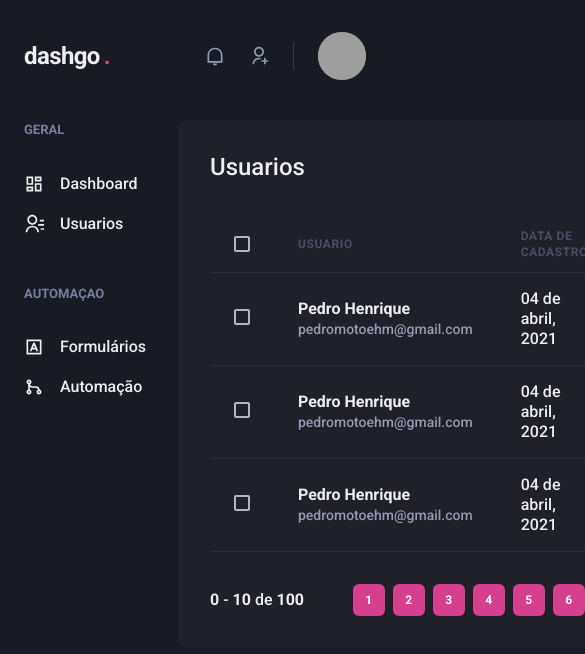
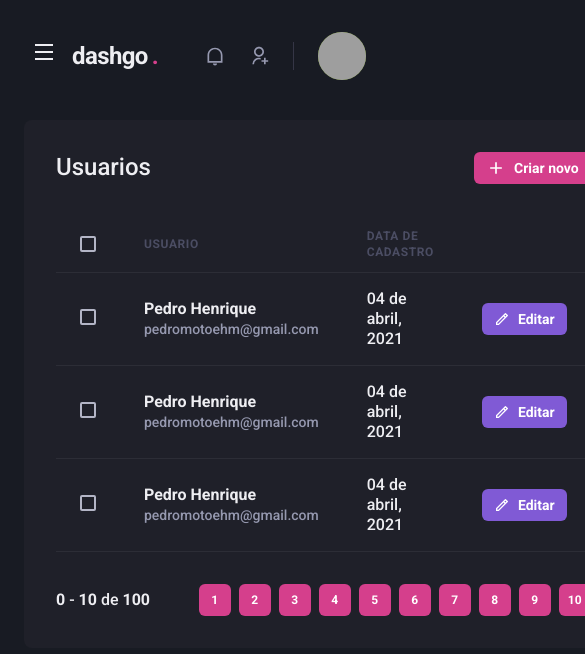
Before and after one commit to pedrokpdo/dashgoo, a Next.js app: page /users in a window 390 px wide. Shown: the top 654 px of the page, 585 px wide, since content can reach past the window. Built offline with nearby package versions, Linux system fonts and the light colour scheme; grey boxes are pictures that could not be loaded.

Commit message:
Sidebar responsiva

```diff
--- a/src/components/Header/index.tsx
+++ b/src/components/Header/index.tsx
@@ -1,10 +1,14 @@
-import { Flex, useBreakpointValue } from '@chakra-ui/react'
+import { Flex, Icon, IconButton, useBreakpointValue } from '@chakra-ui/react'
+import { RiMenuLine } from 'react-icons/ri'
+import { useSidebarDrawer } from '../../context/SidebarDrawerContext'
 import { Logo } from './Logo'
 import { NotificationsNav } from './NotificationsNav'
 import { Profile } from './Profile'
 import { SearchBox } from './SearchBox'
 
 export function Header () {
+    const { onOpen } = useSidebarDrawer()
+
     const isWideVersion = useBreakpointValue({
         base: false,
         lg: true,
@@ -21,6 +25,20 @@
             px='6'
             align='center'
         >
+            { !isWideVersion && (
+                <IconButton
+                aria-label='Open Navigation'
+                icon={<Icon as={RiMenuLine}/>}
+                fontSize='24'
+                variant='unstyled'
+                onClick={onOpen}
+                mr='2'
+                >
+
+                </IconButton>
+
+
+            ) }
                 <Logo/>
               {isWideVersion && <SearchBox />}
 
--- /dev/null
+++ b/src/components/Sidebar/SidebarNav.tsx
@@ -0,0 +1,20 @@
+import { Stack } from "@chakra-ui/react";
+import { RiContactsLine, RiDashboardLine, RiGitMergeLine, RiInputMethodLine } from "react-icons/ri";
+import { NavLink } from "./NavLink";
+import { NavSection } from "./NavSection";
+
+export function SidebarNav() {
+    return (
+        <Stack spacing='12' align='flex-start'>
+        <NavSection title="GERAL">
+         <NavLink icon={RiDashboardLine}>Dashboard</NavLink>
+         <NavLink icon={RiContactsLine}>Usuarios</NavLink>
+        </NavSection>
+        <NavSection title='AUTOMAÇAO'>
+        <NavLink icon={RiInputMethodLine}>Formulários</NavLink>
+         <NavLink icon={RiGitMergeLine}>Automação</NavLink>
+        </NavSection>
+
+     </Stack>
+    )
+}
--- a/src/components/Sidebar/index.tsx
+++ b/src/components/Sidebar/index.tsx
@@ -1,22 +1,33 @@
-import { Box, Stack } from "@chakra-ui/react";
-import { RiContactsLine, RiDashboardLine, RiGitMergeLine, RiInputMethodLine } from "react-icons/ri";
-import { NavLink } from "./NavLink";
-import { NavSection } from "./NavSection";
+import { Box, Drawer, DrawerBody, DrawerCloseButton, DrawerContent, DrawerHeader, DrawerOverlay, useBreakpointValue } from "@chakra-ui/react";
+import { useSidebarDrawer } from "../../context/SidebarDrawerContext";
+import { SidebarNav } from "./SidebarNav";
 
 export function Sidebar() {
+    const { isOpen, onClose } = useSidebarDrawer()
+
+    const isDrawerSidebar = useBreakpointValue({
+        base: true,
+        lg: false,
+    })
+
+    if (isDrawerSidebar) {
+        return (
+            <Drawer isOpen={isOpen} placement='left' onClose={onClose}>
+            <DrawerOverlay>
+                <DrawerContent bg='gray.900' p='4'>
+                    <DrawerCloseButton mt='6'/>
+                    <DrawerHeader>Navegação</DrawerHeader>
+                    <DrawerBody>
+                        <SidebarNav />
+                    </DrawerBody>
+                </DrawerContent>
+            </DrawerOverlay>
+        </Drawer>
+        )
+    }
     return(
         <Box as='aside' w='64' mr='8'>
-            <Stack spacing='12' align='flex-start'>
-               <NavSection title="GERAL">
-                <NavLink icon={RiDashboardLine}>Dashboard</NavLink>
-                <NavLink icon={RiContactsLine}>Usuarios</NavLink>
-               </NavSection>
-               <NavSection title='AUTOMAÇAO'>
-               <NavLink icon={RiInputMethodLine}>Formulários</NavLink>
-                <NavLink icon={RiGitMergeLine}>Automação</NavLink>
-               </NavSection>
-
-            </Stack>
+            <SidebarNav />
         </Box>
     )
 }
--- /dev/null
+++ b/src/context/SidebarDrawerContext.tsx
@@ -0,0 +1,29 @@
+import { useDisclosure, UseDisclosureReturn } from "@chakra-ui/react";
+import { useRouter } from "next/router";
+import { createContext, ReactNode, useContext, useEffect } from "react";
+
+interface SidebarDrawerProviderProps {
+    children: ReactNode
+}
+
+type SidebarDrawerContextData = UseDisclosureReturn
+
+const SidebarDrawerContext = createContext( {  } as SidebarDrawerContextData )
+
+export function SidebarDrawerProvider({children}: SidebarDrawerProviderProps) {
+    const disclosure = useDisclosure()
+    const router = useRouter()
+
+    useEffect(() => {
+        disclosure.onClose()
+    }, [router.asPath])
+
+
+    return (
+    <SidebarDrawerContext.Provider value={disclosure}>
+        {children}
+    </SidebarDrawerContext.Provider>
+    )
+}
+
+export const useSidebarDrawer = () => useContext(SidebarDrawerContext)
--- a/src/pages/_app.tsx
+++ b/src/pages/_app.tsx
@@ -1,12 +1,15 @@
 import {AppProps} from 'next/app'
 import { ChakraProvider } from '@chakra-ui/react'
 import { theme } from '../styles/theme'
+import { SidebarDrawerProvider } from '../context/SidebarDrawerContext'
 
 function MyApp({ Component, pageProps }:AppProps) {
 
   return(
     <ChakraProvider theme={theme}>
+    <SidebarDrawerProvider>
    <Component {...pageProps} />
+   </SidebarDrawerProvider>
    </ChakraProvider>
  )}
 
```
